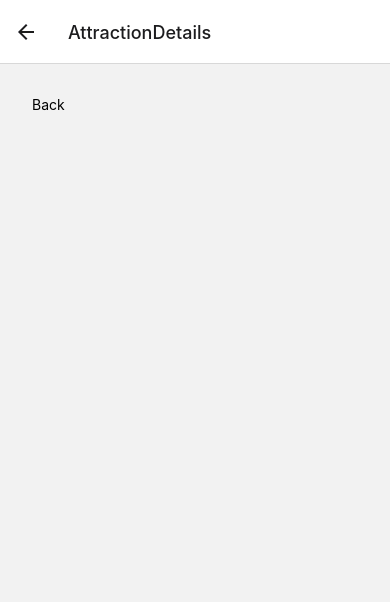
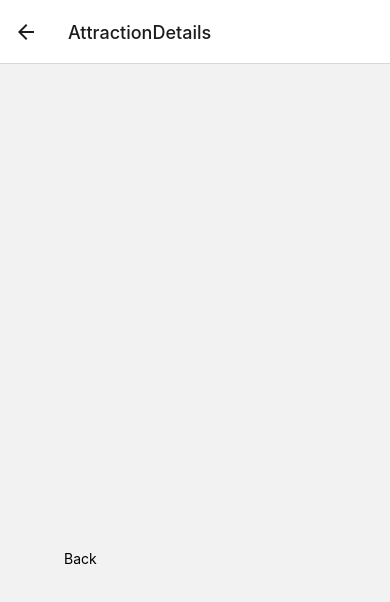
Before and after one commit to P-MBD/TravelApp, a React Native app: screen /AttractionDetails in a window 390 px wide. Shown: the top 602 px of the page. Built offline with nearby package versions, Linux system fonts and the light colour scheme.

Commit message:
1. Using ImageBackground

```diff
--- a/src/screens/AttractionDetails/index.js
+++ b/src/screens/AttractionDetails/index.js
@@ -1,15 +1,17 @@
 import React from "react";
-import { SafeAreaView, Text } from "react-native";
+import { ImageBackground,SafeAreaView, Text } from "react-native";
 import styles from './styles';
 
 const  AttractionDetails = ({navigation,route}) => {
     const {item} = route?.params || {};
+    const mainImage = item?.images?.length ? item?.images[0] : null;
     const onBack = () =>{
         navigation.goBack();
     }
     return(
-        <SafeAreaView>
-            <Text onPress={onBack} style={{margin:32}}>Back</Text>
+        <SafeAreaView style={styles.container}>
+             <ImageBackground style={styles.mainImage} imageStyle={{ borderRadius: 20 }} source={{ uri: mainImage }} />
+              <Text onPress={onBack} style={{margin:32}}>Back</Text>
                  <Text>{item?.name}</Text>
         </SafeAreaView>
     )
--- a/src/screens/AttractionDetails/styles.js
+++ b/src/screens/AttractionDetails/styles.js
@@ -1,43 +1,15 @@
 import { StyleSheet, Dimensions } from 'react-native';
 
-const { width } = Dimensions.get('window');
+const { height } = Dimensions.get('window');
 
 const styles = StyleSheet.create({
-    card: {
-        padding: 4,
-        borderWidth: 1,
-        borderColor: '#E2E2E2',
-        borderRadius: 15,
-        marginBottom: 12,
+    container:{
+        margin:32,
     },
-    image: {
-        width: (width - 96) / 2,
-        borderRadius: 15,
-        height: 120,
+    mainImage:{
+        width:'100%',
+        height:height/2,
     },
-    title: {
-        fontSize: 12,
-        fontWeight: '500',
-        marginTop: 12,
-        marginLeft: 6,
-    },
-    subtitle: {
-        fontSize: 10,
-        fontWeight: '300',
-        color: 'rgba(0,0,0,0.5)',
-    },
-    icon: {
-        width: 10,
-        height: 10,
-        marginRight: 6,
-    },
-    row: {
-        marginBottom: 12,
-        marginLeft: 6,
-        marginTop: 4,
-        flexDirection: 'row',
-        alignItems: 'center',
-    }
 });
 
 export default styles;
```
